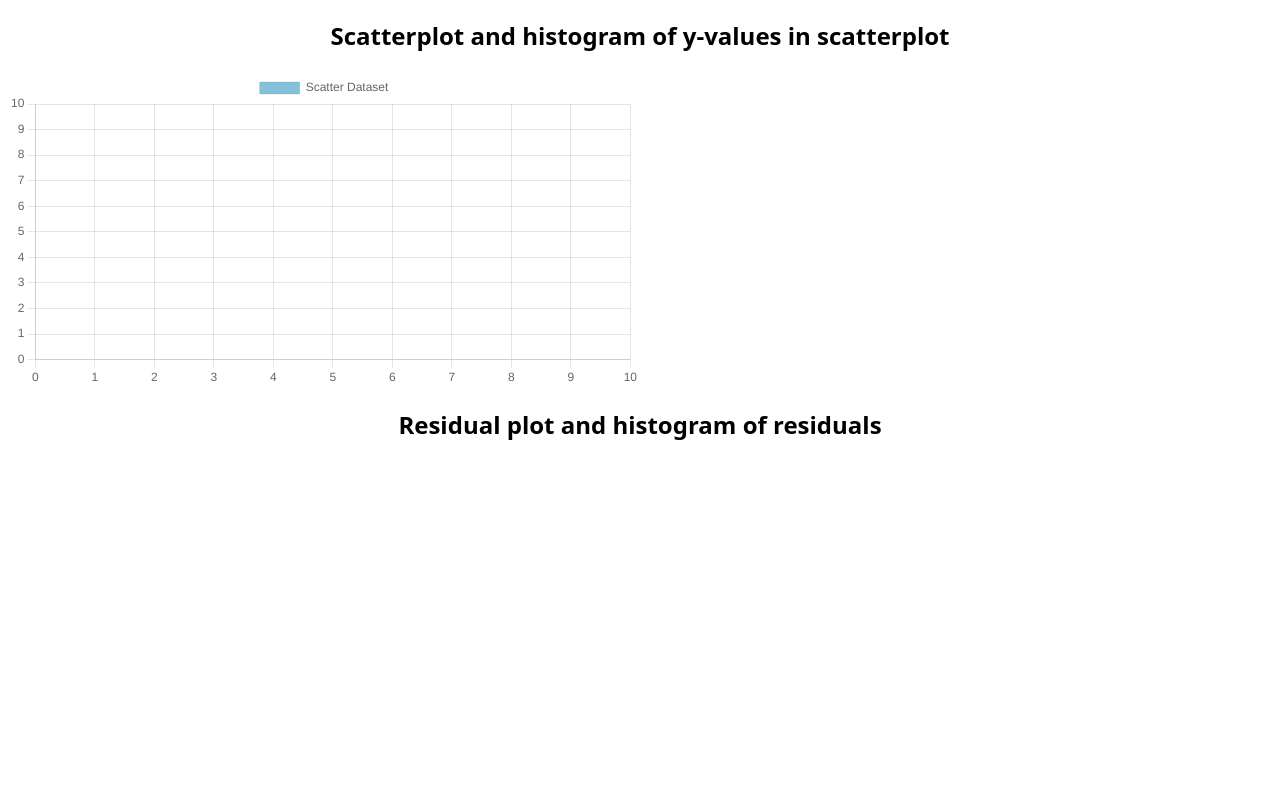
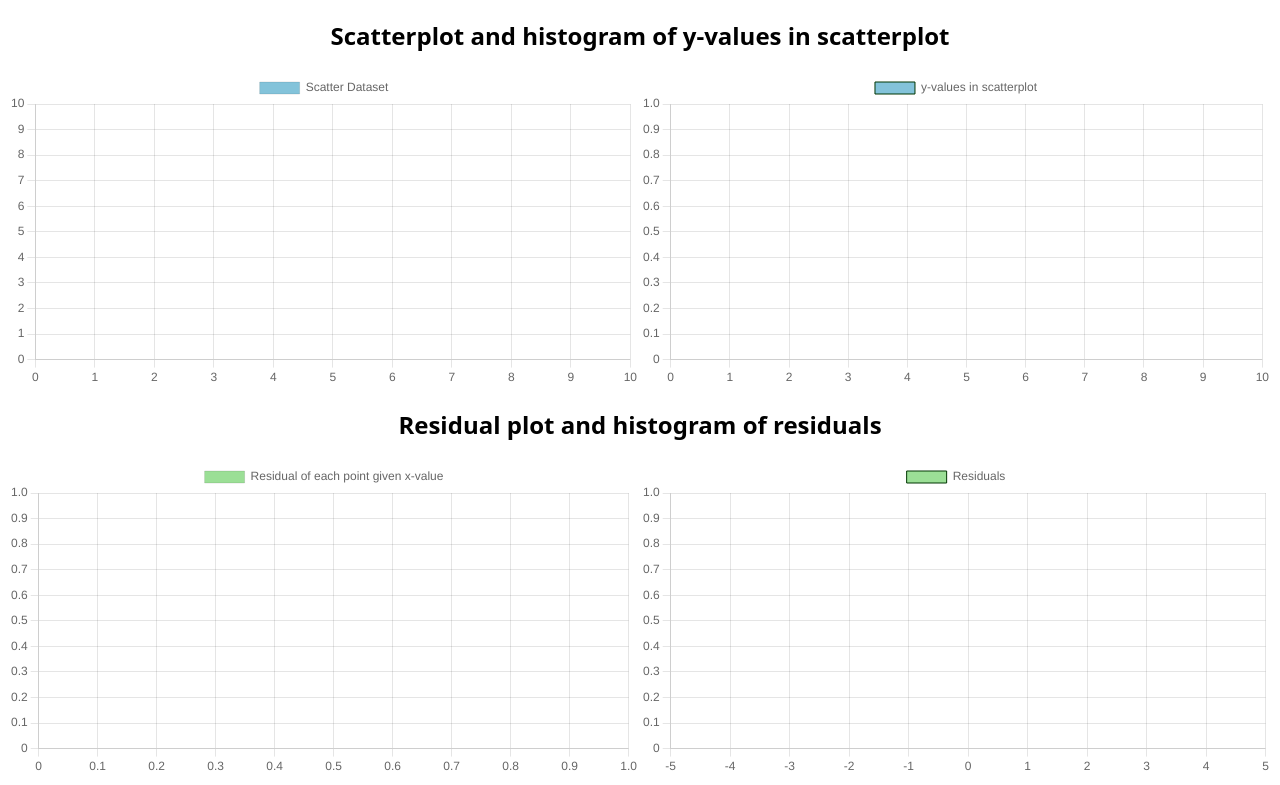
Before and after one commit to rsqre/rsqre.github.io, a plain HTML site: page index.html in a window 1280 px wide. Shown: the part 67-852 px from the top of the page. Before the commit the page ends 800 px from the top, so only its background shows below. Drawn offline with nearby package versions, Linux system fonts and the light colour scheme.

Commit message:
Script for histograms for y-values/residuals + residual plot

```diff
--- a/index.html
+++ b/index.html
@@ -32,6 +32,77 @@
     </div>
 </body>
 <script>
+    const hyctx = document.getElementById('histogramY');
+    var hychart = new Chart(hyctx, {
+        type: 'bar',
+        data: {
+            labels: [0.5,1.5,2.5,3.5,4.5,5.5,6.5,7.5,8.5,9.5],
+            datasets: [{
+                label: 'y-values in scatterplot',
+                data: [0,0,0,0,0,0,0,0,0,0],
+                backgroundColor: '#2596be90',
+            	barPercentage: 1.0,
+                categoryPercentage: 1.0,
+                borderColor: "#003602",
+                borderWidth: 1,
+            }]
+        },
+        options: {
+            scales: {
+                x: {
+                    type: 'linear',
+                    offset: false,
+                    ticks: {
+                    stepSize: 1
+                    },
+                    grid: {
+                        offset: false
+                    },
+                }
+            }
+        }
+    });
+    const hrctx = document.getElementById('histogramRes');
+    var hrchart = new Chart(hrctx, {
+    	type: 'bar',
+        data: {
+            labels: [-4.5,-3.5,-2.5,-1.5,-0.5,0.5,1.5,2.5,3.5,4.5],
+            datasets: [{
+                label: 'Residuals',
+                data: [0,0,0,0,0,0,0,0,0,0,0],
+                backgroundColor: '#4ec74590',
+                barPercentage: 1.0,
+                categoryPercentage: 1.0,
+                borderColor: "#003602",
+                borderWidth: 1,
+            }]
+        },
+        options: {
+      	    scales: {
+                x: {
+                    type: 'linear',
+                    offset: false,
+                    ticks: {
+                        stepSize: 1
+                    },
+                    grid: {
+                        offset: false
+                    },
+                }
+            }
+        }
+    });
+    const rpctx = document.getElementById('residualPlot');
+    const rpchart = new Chart(rpctx, {
+    	type: 'scatter',
+        data: {
+            datasets: [{
+                label: 'Residual of each point given x-value',
+                data: [],
+                backgroundColor: '#4ec74590',
+            }]
+        }
+    });
     const sctx = document.getElementById('scatterplot');
     const schart = new Chart(sctx, {
         type: 'scatter',
```
